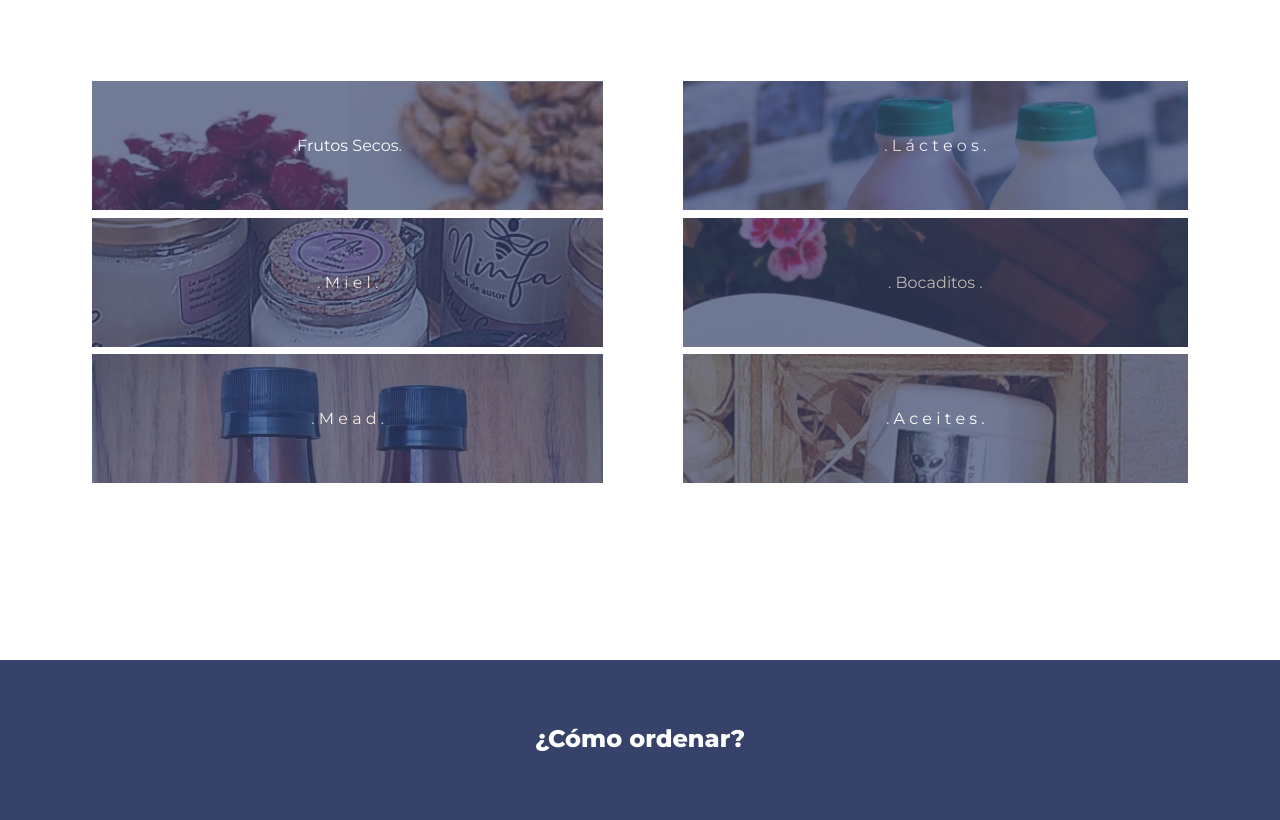
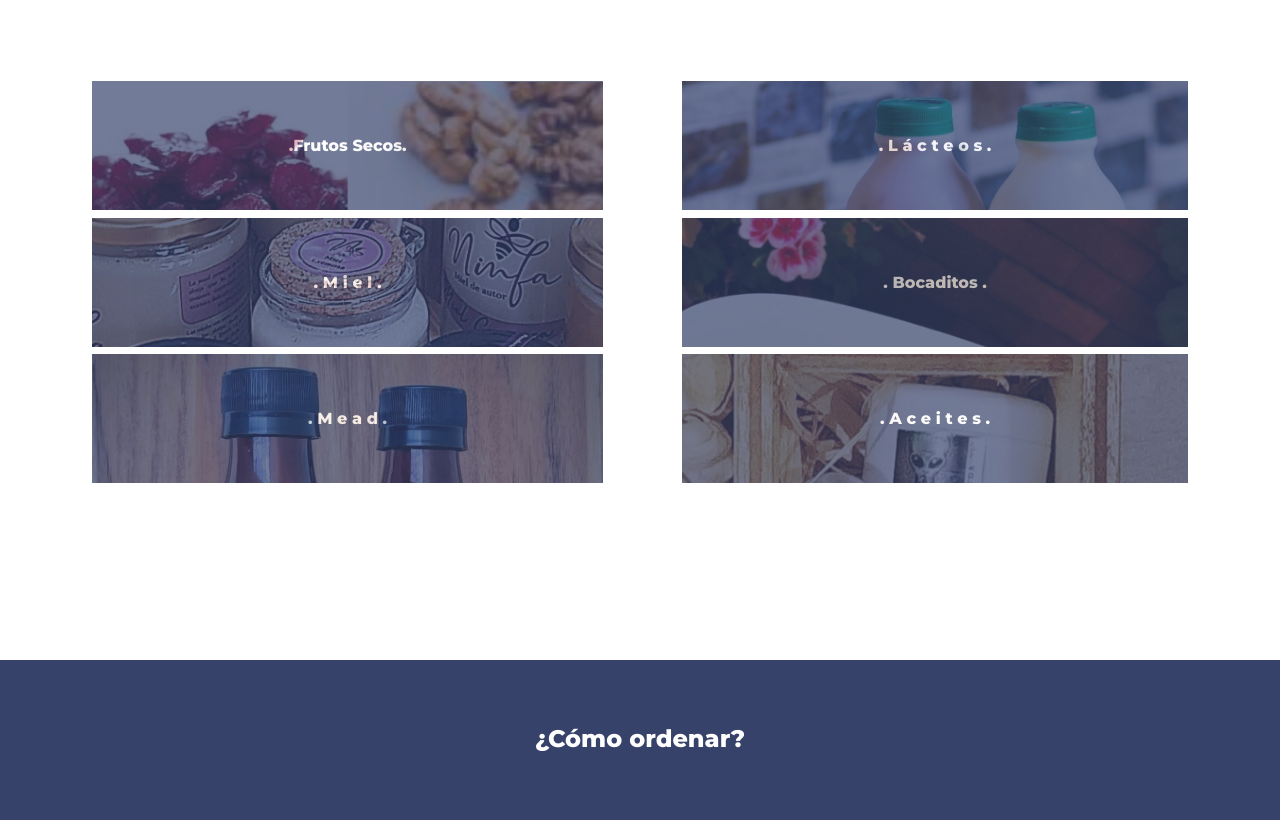
Before and after one commit to josedsegurav/LaCima_Shop, a plain HTML site: page index.html in a window 1280 px wide. Shown: the part 2374-3194 px from the top of the page. Drawn offline with Linux system fonts and the light colour scheme.

Commit message:
Add files via upload
Secciones productos y Steps aumentadas

```diff
--- a/assets/css/_main.scss
+++ b/assets/css/_main.scss
@@ -2,6 +2,7 @@ h2 {
     background-color: $color-brand-primary;
     color: #fff;
     font-family: $font-brand;
+
     padding: 5% 0;
     text-align: center;
 }
@@ -13,8 +14,9 @@ h2:hover{
 h4 {
     color: #fff;
     font-family: $font-brand;
-    font-weight: 400;
+    font-weight: 700;
     margin: 0;
+    opacity: 1;
 }
 
 /*Products Section*/
@@ -34,8 +36,6 @@ h4 {
 
 .grid_item {
     background-color: $color-brand-primary;
-
-    background-repeat: no-repeat;
     display: flex;
     justify-content: center;
     align-items: center;
```
Also changed, not shown: assets/css/styles.css, 1 other file.
